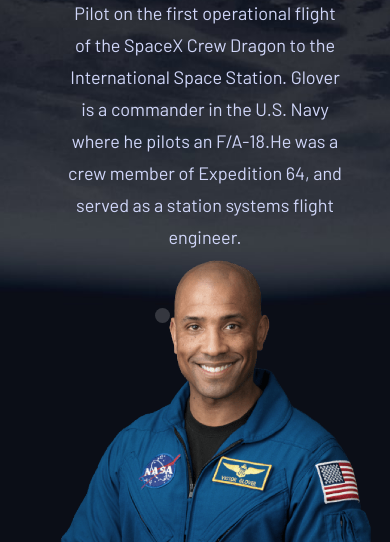
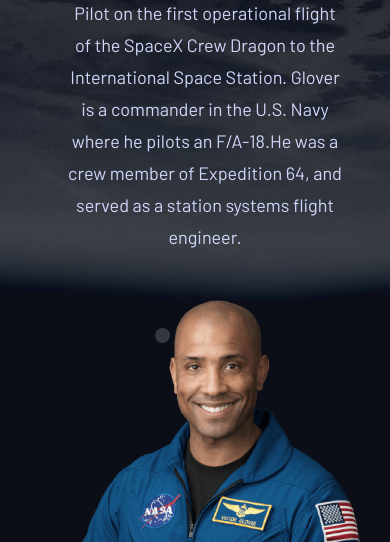
Before and after one commit to mshaynerush/Space, a plain HTML site: page pilot.html in a window 390 px wide. Shown: the part 302-844 px from the top of the page. Drawn offline with nearby package versions, Linux system fonts and the light colour scheme; a web font is replaced by a local one.

Commit message:
gave navigation dots more space

```diff
--- a/styles/style.css
+++ b/styles/style.css
@@ -740,7 +740,7 @@ a.active-tech:hover
     }
     .nav-dots
     {
-        margin: 0 auto;
+        margin: 20% auto;
     }
 
     #desktopImage img
```
